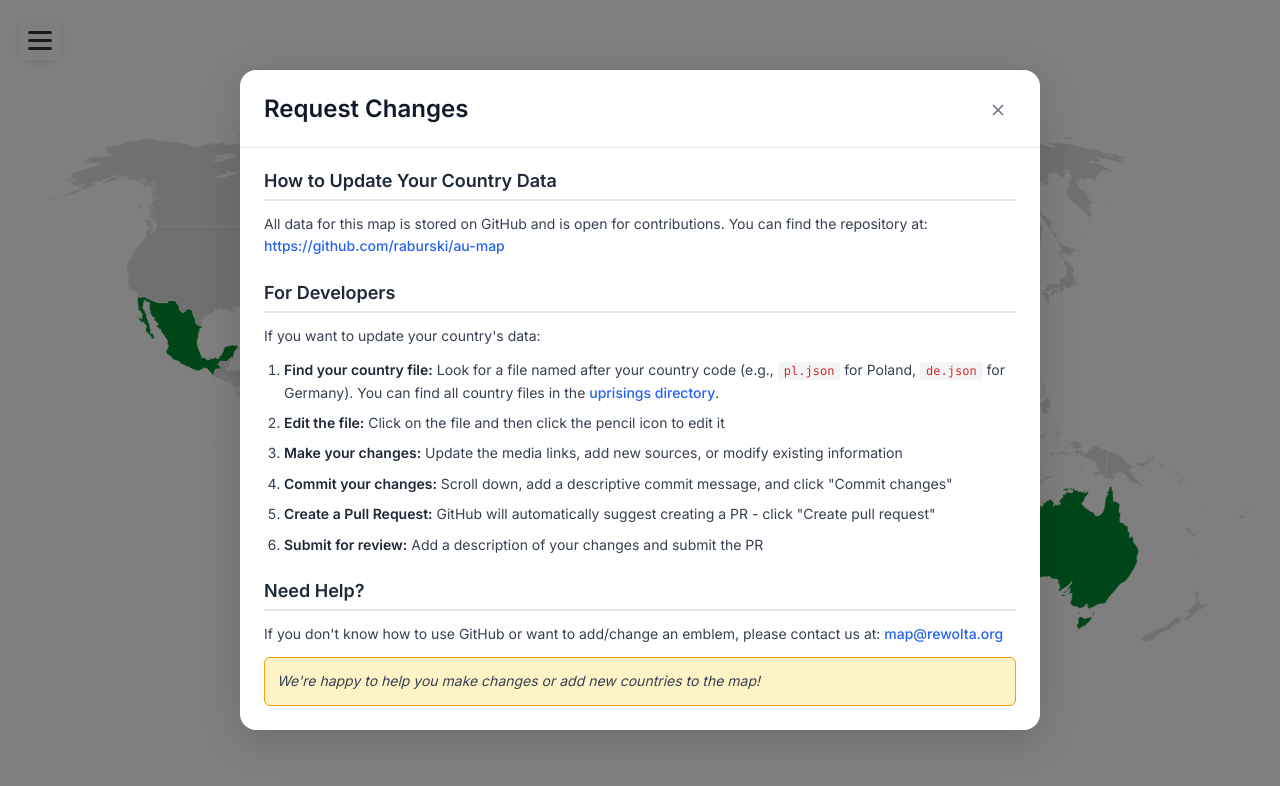
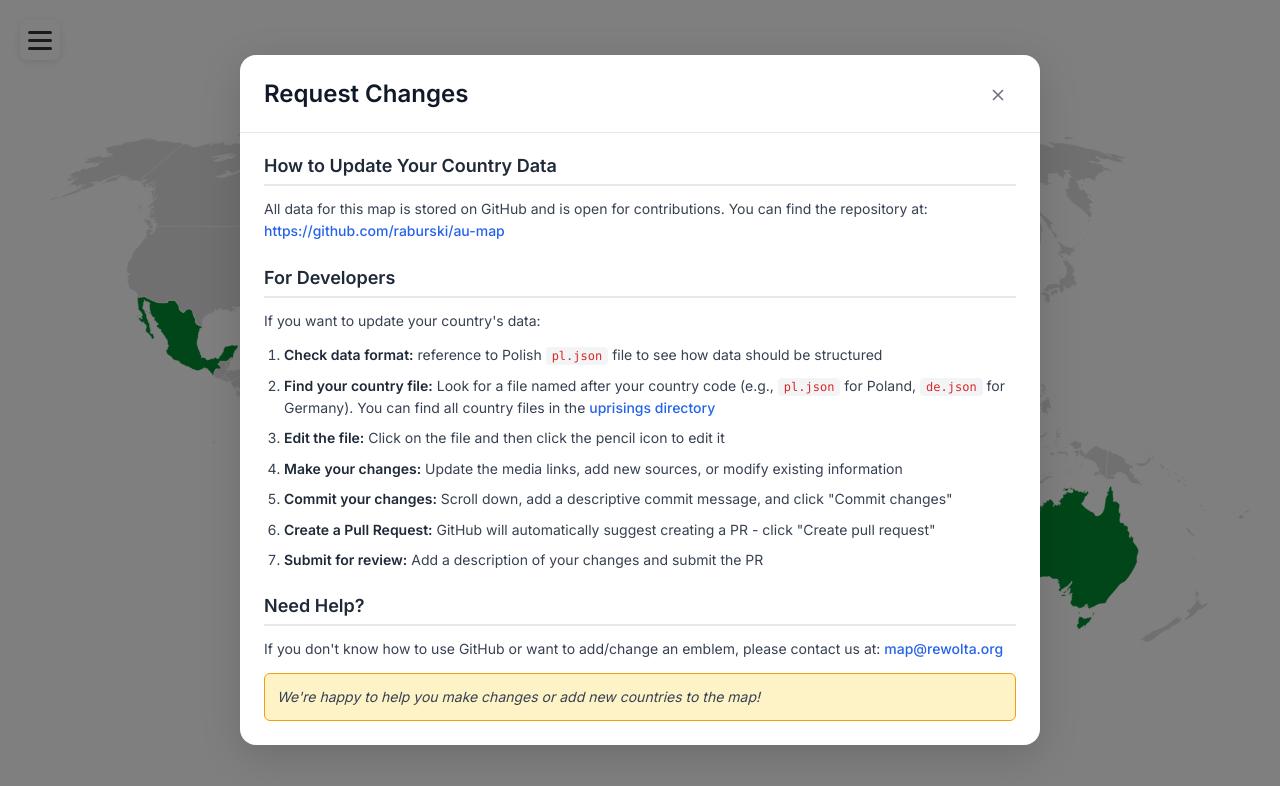
Before and after one commit to raburski/au-map, a Next.js app: page /request-changes in a window 1280 px wide. Shown: the top 786 px of the page. Built offline with nearby package versions, Linux system fonts and the light colour scheme.

Commit message:
feat: pl data struct ref

```diff
--- a/src/app/request-changes/RequestChangesContent.js
+++ b/src/app/request-changes/RequestChangesContent.js
@@ -25,6 +25,16 @@ export default function RequestChangesContent() {
 				<p>If you want to update your country's data:</p>
 				<ol className={styles.steps}>
 					<li>
+						<strong>Check data format:</strong> reference to Polish <a
+							href="https://github.com/raburski/au-map/blob/main/src/data/uprisings/pl.json"
+							target="_blank"
+							rel="noopener noreferrer"
+							className={styles.fileLink}
+						>
+							<code>pl.json</code>
+						</a> file to see how data should be structured
+					</li>
+					<li>
 						<strong>Find your country file:</strong> Look for a file named after your country code
 						(e.g., <a
 							href="https://github.com/raburski/au-map/blob/main/src/data/uprisings/pl.json"
@@ -48,7 +58,7 @@ export default function RequestChangesContent() {
 							className={styles.link}
 						>
 							uprisings directory
-						</a>.
+						</a>
 					</li>
 					<li>
 						<strong>Edit the file:</strong> Click on the file and then click the pencil icon to edit it
```
